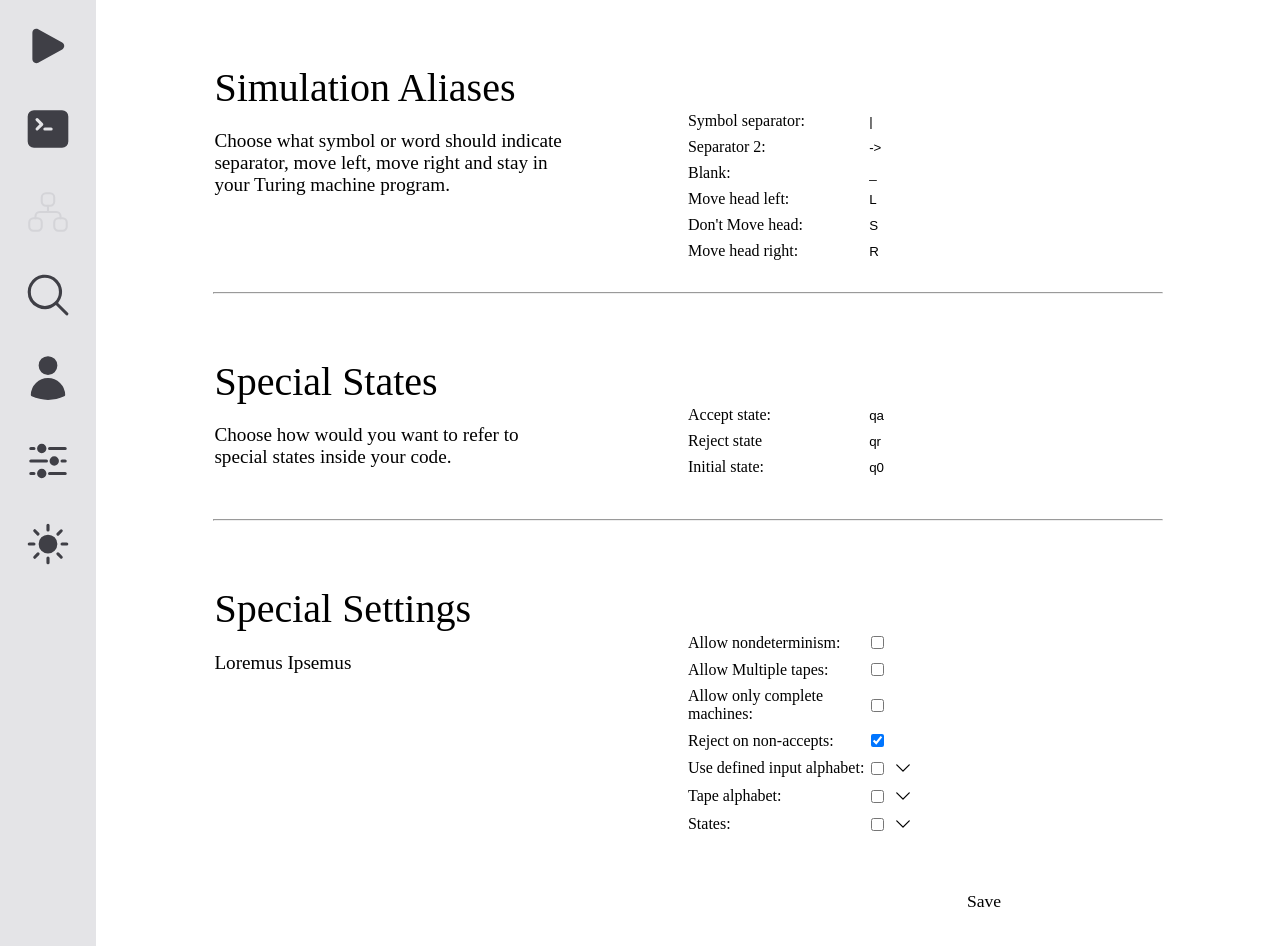
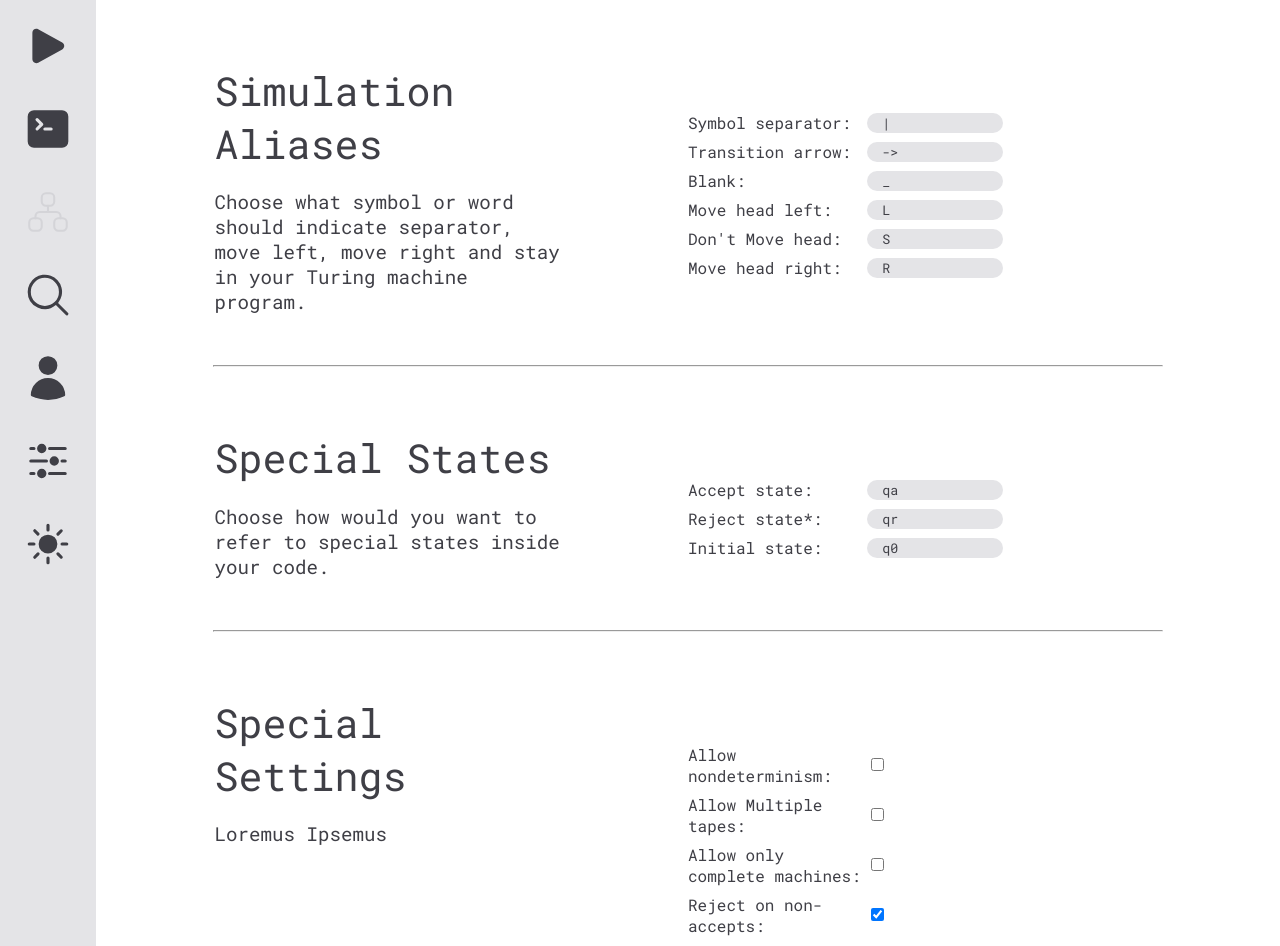
Before and after one commit to Haranana/Turing-Machine-Simulator-Frontend, a React (Vite) app: page /settings in a window 1280 px wide. Shown: the top 946 px of the page. Built offline with nearby package versions, Linux system fonts and the light colour scheme.

Commit message:
updated settings page and chiplist visuals

```diff
--- a/src/index.css
+++ b/src/index.css
@@ -35,6 +35,7 @@
   --color-text:         var(--neutral-700);
   --color-text-mild:    var(--neutral-500);
   --color-text-muted:   var(--neutral-300);
+  --color-button-text: var(--white);
 
   --color-accent:       var(--accent-500);
   --color-accent-hover: var(--accent-400);
--- a/src/pages/ChipList.css
+++ b/src/pages/ChipList.css
@@ -1,18 +1,14 @@
 
 
 .alphabet-editor {
-    --cl-color-bg: var(--color-bg);
-    --cl-text-field-bg-color: var(--color-primary-01);
+    --cl-color-bg: var(--color-strong);
+    --cl-text-field-bg-color: var(--color-extreme);
 
-    --cl-color-button: var(--color-primary-1);
-    --cl-color-button-hover: var(--color-primary-2);
+    --cl-color-button: var(--color-extreme);
+    --cl-color-button-hover: var(--color-accent-hover);
 
-    --cl-border-color: var(--color-text-dark);
-    --cl-color-input-focus: var(--color-primary-1);
-
-    --cl-text-color-main: var(--color-text-dark);
-    --cl-text-color-bg: var(--color-text-grayish);
-    --cl-text-color-button: var(--color-text-light);
+    --cl-border-color: var(--color-medium);
+    --cl-color-input-focus: var(--color-medium);
 
   margin-top: 18px;
   margin-bottom: 12px;
@@ -22,10 +18,10 @@
   max-width: 600px;
   padding: 12px;
   border: 1px solid var(--cl-border-color);
-  border-radius: 6px;
+  border-radius: var(--border-radius-strong);
   background-color: var(--cl-color-bg);
   color: var(--cl-text-color);
-  font-family: system-ui, -apple-system, BlinkMacSystemFont, "Segoe UI", sans-serif;
+  font-family: var(--font-1);
   font-size: 14px;
 }
 
@@ -38,7 +34,7 @@
 .alphabet-chips-container {
   min-height: 40px;
   border: 1px solid var(--cl-border-color);
-  border-radius: 4px;
+  border-radius: var(--border-radius-mild);
   padding: 6px;
   background-color: var(--cl-text-field-bg-color);
 }
@@ -72,7 +68,7 @@
   border: none;
   outline: none;
   background: none;
-  color: #ff7b7b;
+  color: var(--color-red);
   cursor: pointer;
   font-size: 13px;
   line-height: 1;
@@ -92,11 +88,11 @@
 .alphabet-input {
   flex: 1;
   padding: 6px 8px;
-  border-radius: 4px;
+  border-radius: var(--border-radius-mild);
   border: 1px solid var(--cl-border-color);
   background-color: var(--cl-text-field-bg-color);
   color: var(--cl-text-color);
-  font-family: inherit;
+  font-family: var(--font-1);
   font-size: 14px;
 }
 
@@ -107,10 +103,10 @@
 }
 
 .alphabet-add-button {
+  font-family: var(--font-1);
   padding: 6px 12px;
-  border-radius: 4px;
-  /*border: 1px solid #4c9aff;*/
-  border: none;
+  border-radius: var(--border-radius-mild);
+  border: solid 2px var(--color-accent);
   background-color: var(--cl-color-button);
   color: var(--cl-text-color-button);
   font-size: 14px;
@@ -159,11 +155,11 @@
 }
 
 .PresetsDropdownSummary{
-    border: solid 1px var(--cl-border-color);
-    height: 100%;
+  border: solid 1px var(--cl-border-color);
+  height: 100%;
   padding-left: 2px;
   padding-right: 2px;
-  border-radius: 4px;
+  border-radius: var(--border-radius-mild);
   display: flex;
   justify-content: center;
   align-items: center;
@@ -182,6 +178,8 @@
 }
 
 .PresetsDropdownButton{
+  font-family: var(--font-1);
+  color: var(--color-text);
   width: 100%;
   background-color: var(--cl-color-bg);
   border: none;
@@ -189,5 +187,5 @@
 }
 
 .PresetsDropdownButton:hover{
-  background-color: var(--cl-color-button);
+  background-color: var(--cl-border-color);
 }
--- a/src/pages/SearchPage.css
+++ b/src/pages/SearchPage.css
@@ -67,7 +67,7 @@
     align-content: center;
     align-items: center;
     justify-content: center;
-    color: var(--color-text);
+    color: var(--color-button-text);
 
     cursor: pointer;
     font-weight: bold;
--- a/src/pages/SettingsPage.css
+++ b/src/pages/SettingsPage.css
@@ -1,3 +1,13 @@
+.SettingsPage{
+    --page-color: var(--color-extreme);
+    --text-input-color: var(--color-strong);
+    --disabled-button-color: var(--color-strong);
+
+    background-color: var(--page-color);
+    border-radius: var(--border-radius-strong);
+    color: var(--color-text);
+}
+
 .SettingsSegment{
     display: flex;
     flex-direction: row;
@@ -13,14 +23,14 @@
 }
 
 .SegmentTitle{
-    font-family: var(--font-main);
+    font-family: var(--font-1);
     font-size: 2.5rem;
     margin: 0;
 }
 
 .SegmentDescription{
     font-size: 1.2rem;
-    font-family: var(--font-main);
+    font-family: var(--font-1);
 }
 
 .SegmentSecondColumn{
@@ -31,6 +41,7 @@
 }
 
 .SettingsTextFieldRow{
+
     margin-top: 1vh;
     display: flex;
     flex-direction: row;
@@ -39,16 +50,23 @@
 
 .SettingsTextFieldLabel{
     width: 14vw;
-    font-family: var(--font-main);
+    font-family: var(--font-1);
 }
 
 .SettingsTextField{
-    flex: 1;
+    font-family: var(--font-1);
+    color: var(--color-text);
+    background-color: var(--text-input-color);
+
     border: none;
+    width: 20%;
+    padding-left: 15px;
+    min-width: 50px;
+    border-radius: var(--border-radius-strong);
 }
 
 .SettingsTextField:focus-within{
-    outline: none;
+    outline: 1px solid var(--color-accent);
 }
 
 .SaveSettings{
@@ -57,9 +75,9 @@
     height: 3vw;
 
     border: none;
-    font-family: var(--font-main);
-    background-color: var(--color-primary-2);
-    color: var(--color-white);
+    font-family: var(--font-1);
+    background-color: var(--color-accent);
+    color: var(--color-button-text);
     cursor: pointer;
     font-size: 1.1rem;
     border-radius: 9999999px;
@@ -79,11 +97,11 @@
 }
 
 .SaveSettings:hover{
-    background-color: var(--color-primary-1);
+    background-color: var(--color-accent-hover);
 }
 
 .SaveSettings.DisabledButton{
-    background-color: var(--color-primary-1);
+    background-color: var(--color-accent-hover);
     cursor: default;
 }
 
--- a/src/pages/SettingsPage.tsx
+++ b/src/pages/SettingsPage.tsx
@@ -130,7 +130,7 @@ export default  function SettingsPage() {
     }
 
     return(
-        <div>
+        <div className='SettingsPage'>
                 <div className='SettingsSegment SimulationAliasesSegment'>
                     <div className='SegmentFirstColumn'>
                             <p className='SegmentTitle'>Simulation Aliases</p>
@@ -152,7 +152,7 @@ export default  function SettingsPage() {
                         </div>
 
                         <div className="SettingsTextFieldRow">
-                            <label className="SettingsTextFieldLabel" htmlFor="sep2-alias">Separator 2:</label>
+                            <label className="SettingsTextFieldLabel" htmlFor="sep2-alias">Transition arrow:</label>
                             <input
                             value={transitionArrowFieldValue}
                             className="SettingsTextField Sep2TextField"
@@ -246,7 +246,7 @@ export default  function SettingsPage() {
                         </div>
 
                         <div className="SettingsTextFieldRow">
-                            <label className="SettingsTextFieldLabel" htmlFor="StateReject">Reject state</label>
+                            <label className="SettingsTextFieldLabel" htmlFor="StateReject">Reject state*:</label>
                             <input
                             value={rejectFieldValue}
                             className="SettingsTextField StayTextField"
```
